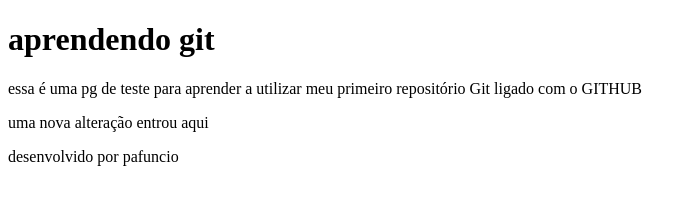
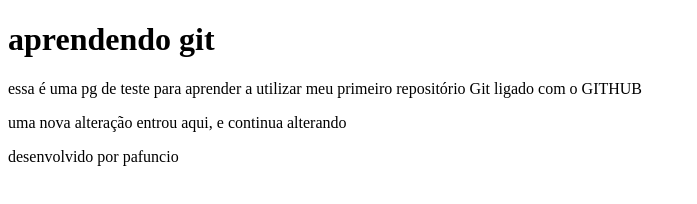
Before and after one commit to Allan-010/reposit-rio.test, a plain HTML site: page index.html in a window 1280 px wide. Shown: the whole page, without its empty margins (0-697 px from the left). Drawn offline with Linux system fonts and the light colour scheme.

Commit message:
alterando a tag p...

```diff
--- a/index.html
+++ b/index.html
@@ -14,7 +14,7 @@
        meu primeiro repositório Git ligado com o GITHUB
     </p>
 
-    <p>uma nova alteração entrou aqui</p>
+    <p>uma nova alteração entrou aqui, e continua alterando</p>
 
     <footer>
     desenvolvido por pafuncio
```
